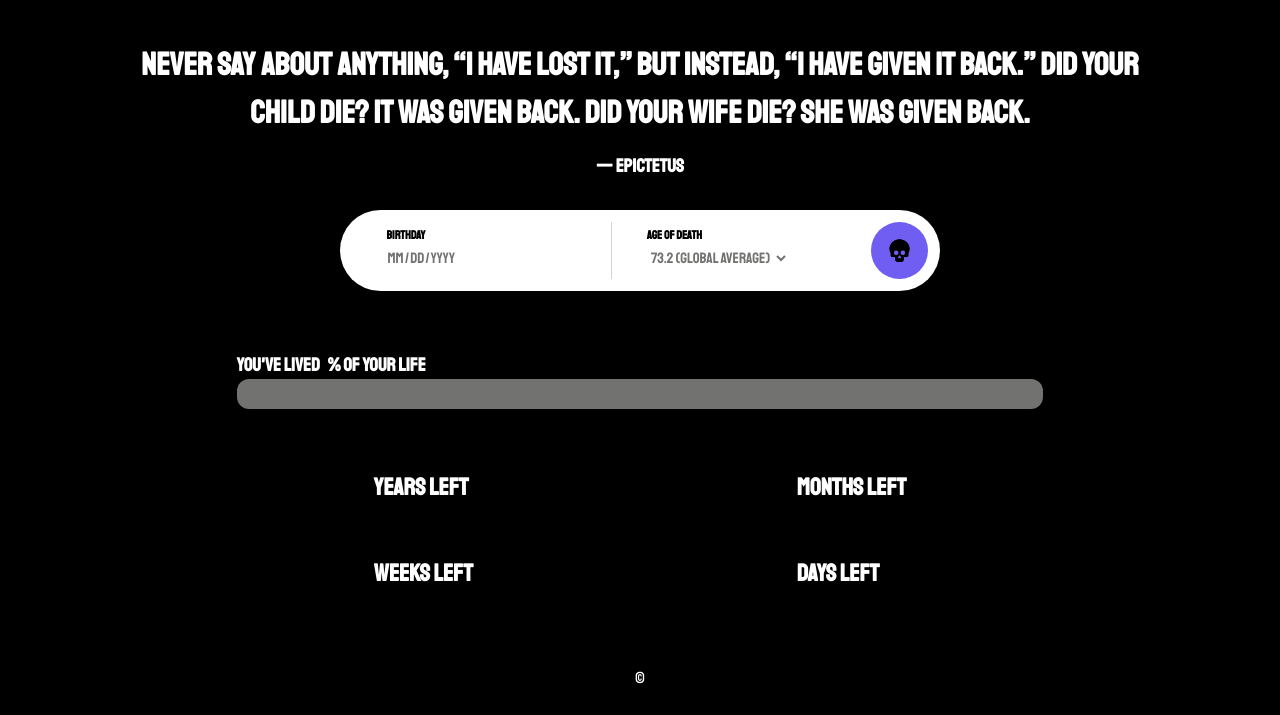
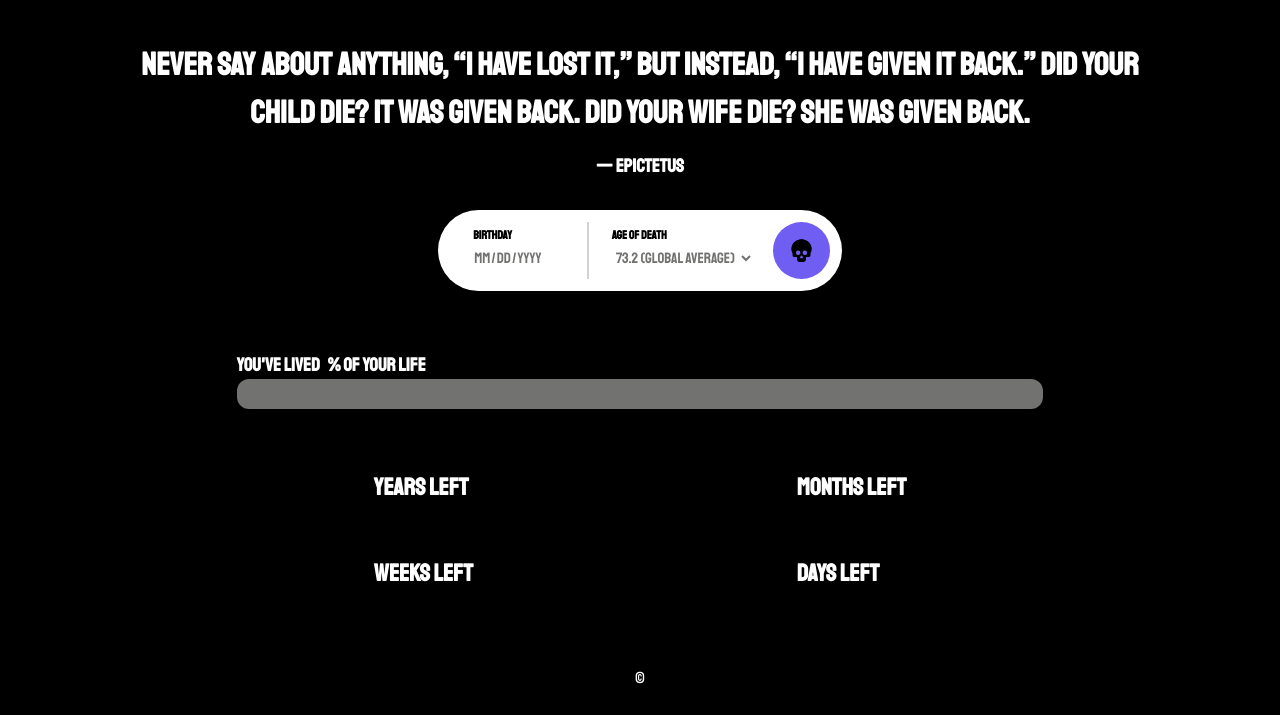
Before and after one commit to themaxboucher/memento-mori, a plain HTML site: page index.html in a window 1280 px wide. Shown: the part 85-800 px from the top of the page. Drawn offline with Linux system fonts and the light colour scheme.

Commit message:
Update style.css

```diff
--- a/style.css
+++ b/style.css
@@ -91,7 +91,7 @@ nav a{
   border-color: #D3D3D3;
   width: 35%;
   max-width: 1000px;
-  min-width: 600px;
+  min-width: 400px;
 }
 
 .form-1-box {
```
